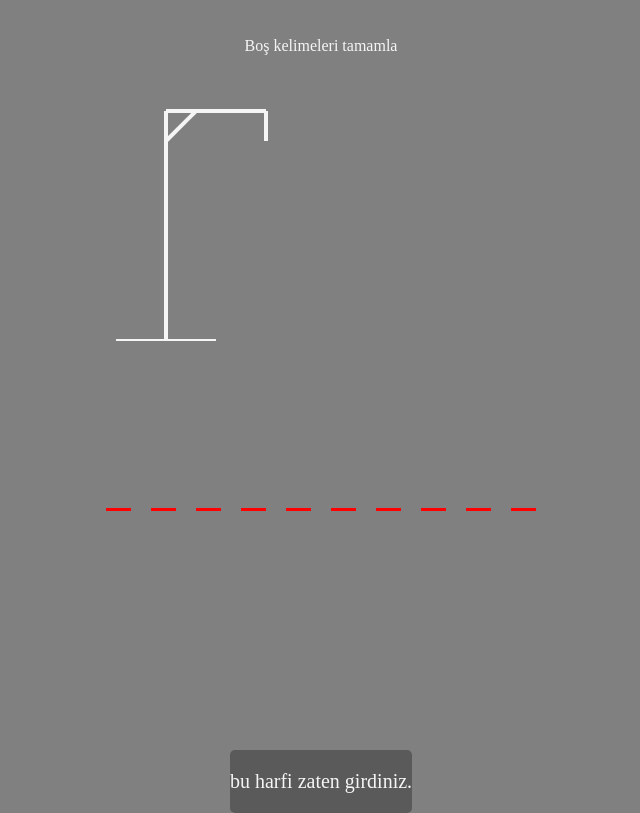
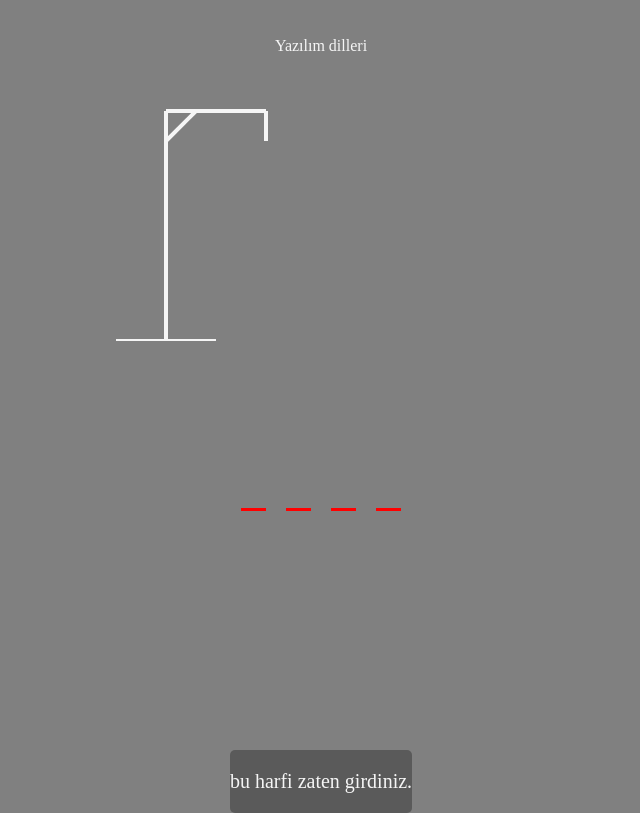
Before and after one commit to Gorkemyazcii/Hangman, a plain HTML site: page index.html in a window 1280 px wide. Shown: the part 67-880 px from the top of the page, without its empty margins (319-959 px from the left). Drawn offline with Linux system fonts and the light colour scheme.

Commit message:
şimdilik bitti

```diff
--- a/index.html
+++ b/index.html
@@ -10,7 +10,7 @@
 
 <body>
     <h1>Adam Asmaca</h1>
-    <p>Boş kelimeleri tamamla</p>
+    <p>Yazılım dilleri </p>
     <div class="container">
         <svg height="250" width="250" class="grafik">
             <!-- Dar Ağacı-->
--- a/script.js
+++ b/script.js
@@ -11,7 +11,7 @@ const wrongLetters = [];
 let selectedWord = getRandomWord();
 
 function getRandomWord() {
-    const words = ["javascript", "java", "python", "html", "css", "nodejs"];
+    const words = ["javascript", "java", "python", "html", "css", "nodejs", "lua", "react", "charp"];
 
     return words[Math.floor(Math.random() * words.length)];
 
@@ -68,7 +68,16 @@ function displayMessage() {
     }, 2000);
 }
 
-tekrarBtn.addEventListener('click', function () {
+/*tekrarBtn.addEventListener('keypress', function (event) {
+    if (event.key === "Enter") {
+
+        tekrarFunction();
+    }
+});*/
+
+tekrarBtn.addEventListener('click', tekrarFunction);
+
+function tekrarFunction() {
     correctLetters.splice(0);
     wrongLetters.splice(0);
 
@@ -78,7 +87,9 @@ tekrarBtn.addEventListener('click', function () {
     updateWrongeLetters();
 
     popup.style.display = 'none';
-})
+}
+
+
 window.addEventListener('keydown', function (e) {
     if (e.keyCode >= 65 && e.keyCode <= 90 || e.key == "i") {
         const letter = e.key;
```
